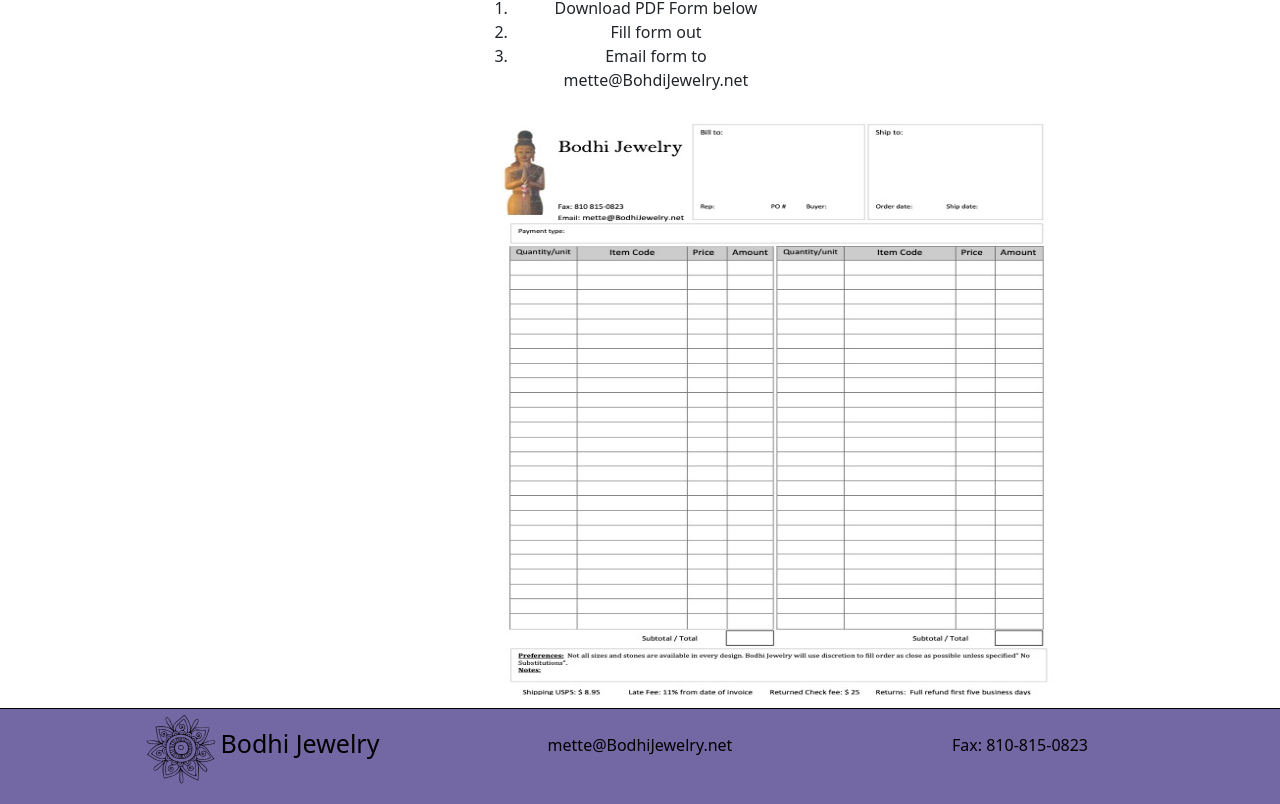
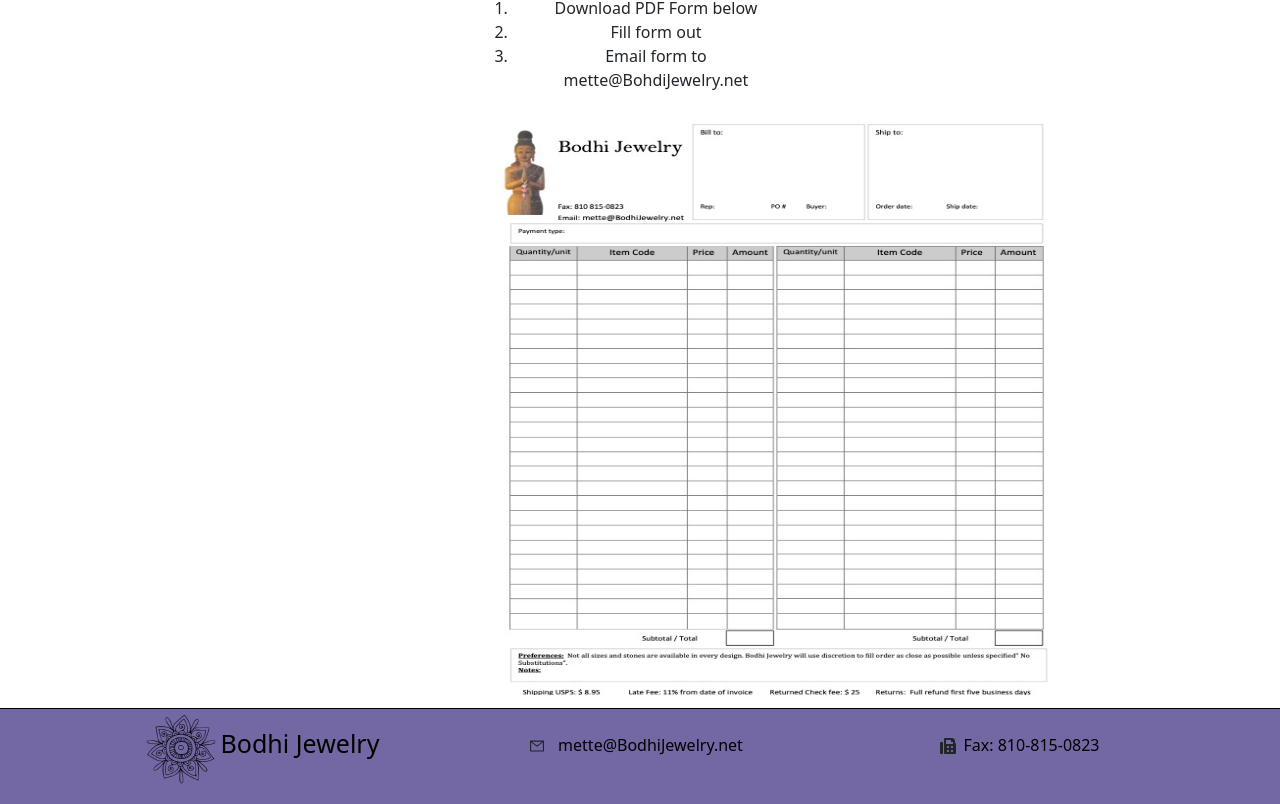
Before and after one commit to CalebCoughenour/jewelry-site, a React (Create React App) app: page /order in a window 1280 px wide. Shown: the part 199-1003 px from the top of the page. Built offline with nearby package versions, Linux system fonts and the light colour scheme.

Commit message:
add icon for mail and fax

```diff
--- a/src/components/Footer/Footer.elements.js
+++ b/src/components/Footer/Footer.elements.js
@@ -54,10 +54,6 @@
 export const FooterPhoneNumber = styled.a`
   color: black;
   text-decoration: none;
-  cursor: pointer;
-  margin-left: .5rem;
-  margin-right: .5rem;
-  display: column;
 
   &:hover {
     color: rgba(0, 0, 0, 0.6);
--- a/src/components/Footer/Footer.js
+++ b/src/components/Footer/Footer.js
@@ -3,6 +3,8 @@
 import Row from 'react-bootstrap/Row';
 import Col from 'react-bootstrap/Col';
 import Container from 'react-bootstrap/Container';
+import { AiOutlineMail } from 'react-icons/ai';
+import { FaFax } from 'react-icons/fa';
 
 
 const Footer = () => {
@@ -16,9 +18,11 @@
               <FooterTitle href="/">Bodhi Jewelry</FooterTitle>
             </Col>
             <Col xl={true} style={{ marginTop: '1.5rem'}}>
+              <AiOutlineMail style={{ marginRight: '5px'}} />
               <FooterEmail href="mailto: mette@BodhiJewelry.net">mette@BodhiJewelry.net</FooterEmail>
             </Col>
             <Col xl={true} style={{ marginTop: '1.5rem'}}>
+              <FaFax style={{ marginRight: '7px'}} />
               <FooterPhoneNumber href="tel: 8108150823">Fax: 810-815-0823</FooterPhoneNumber>
             </Col>
           </Row>
```
